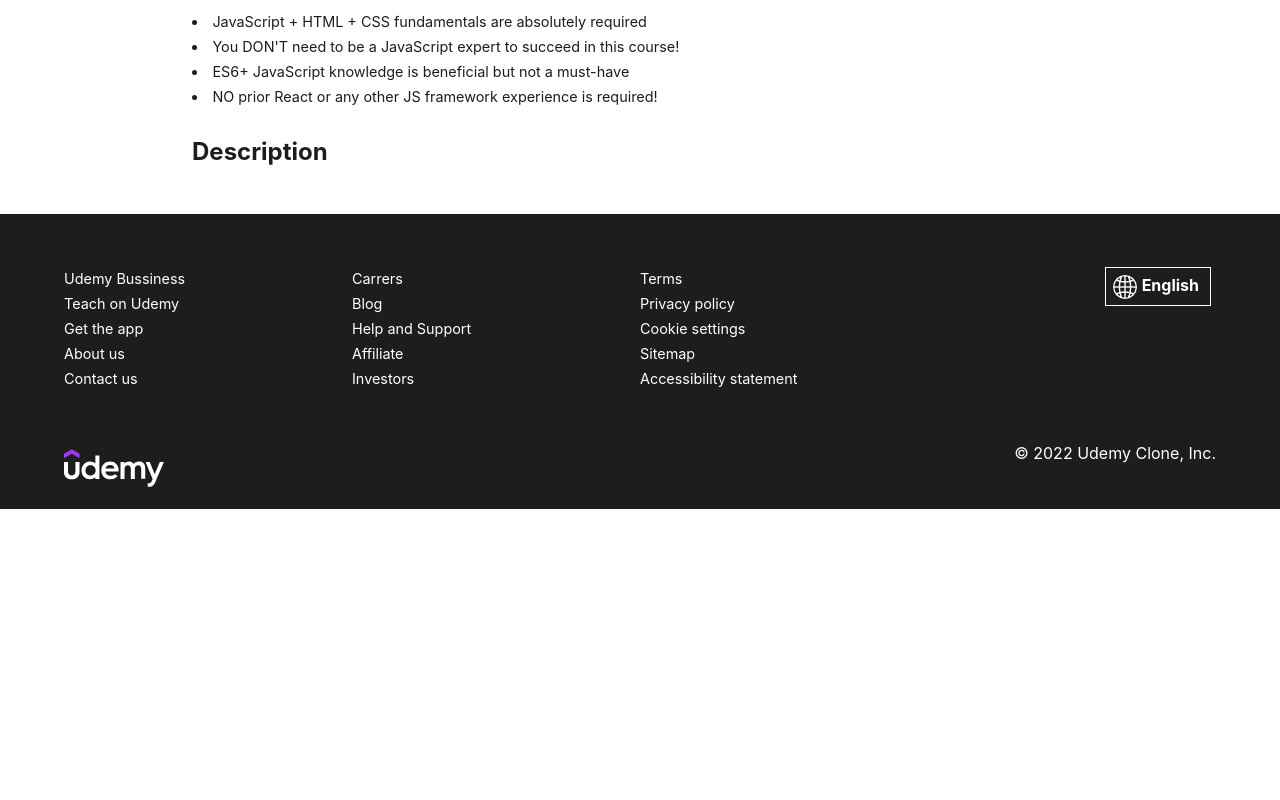
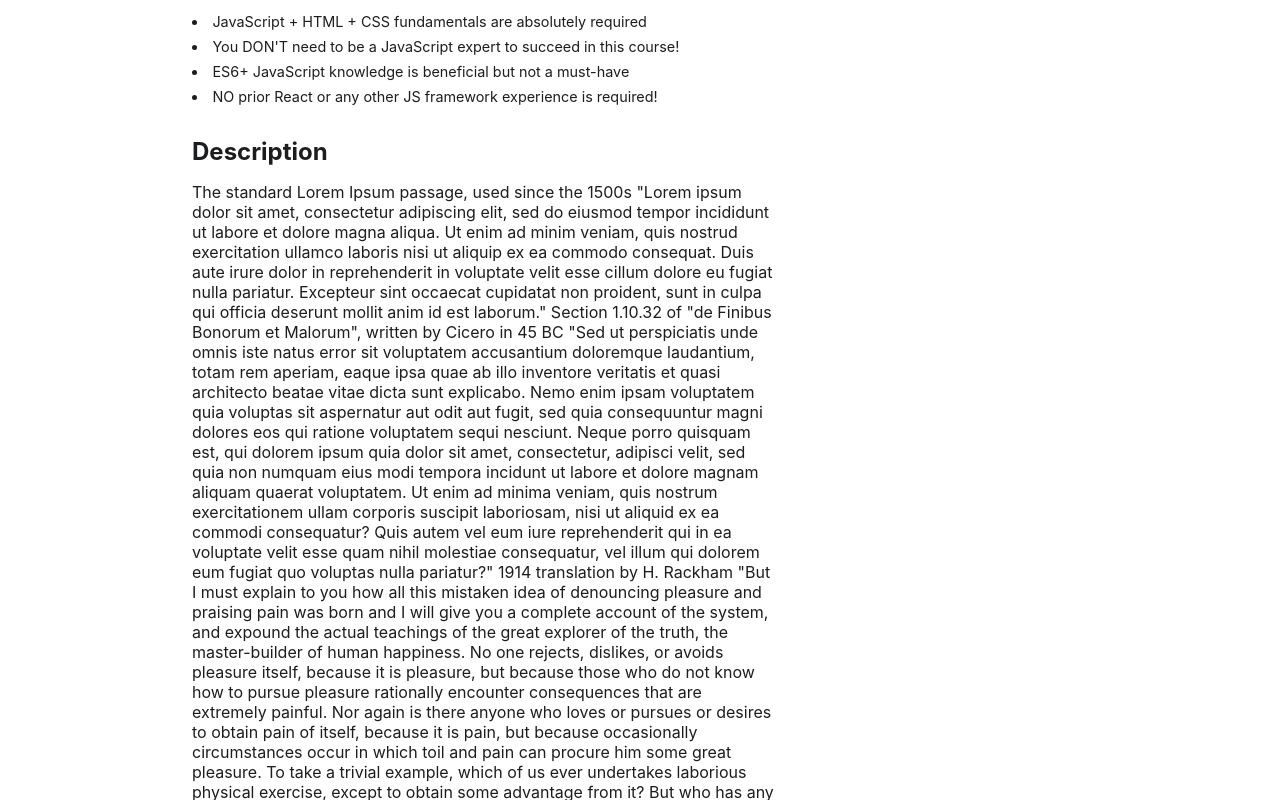
Before and after one commit to koushil-mankali/udemy-clone-frontend, a React (Vite) app: page /course/python in a window 1280 px wide. Shown: the part 680-1480 px from the top of the page. Before the commit the page ends 1189 px from the top, so only its background shows below. Built offline with nearby package versions, Linux system fonts and the light colour scheme.

Commit message:
CourseDescriptionComp Comp WIP --skiped

```diff
--- /dev/null
+++ b/src/components/CourseDescriptionComp/CourseDescriptionComp.jsx
@@ -0,0 +1,15 @@
+import React from "react";
+
+import css from "./CourseDescriptionComp.module.css";
+
+const CourseDescriptionComp = (props) => {
+  const { ttl, desc } = props;
+  return (
+    <div className={css.outerDiv}>
+      <div className={css.ttl}>{ttl}</div>
+      <div className={css.bdy}>{desc}</div>
+    </div>
+  );
+};
+
+export default CourseDescriptionComp;
--- /dev/null
+++ b/src/components/CourseDescriptionComp/CourseDescriptionComp.module.css
@@ -0,0 +1,13 @@
+.outerDiv {
+  width: 100%;
+  height: auto;
+}
+
+.ttl {
+  font-size: 1.5rem;
+  font-weight: 700;
+}
+
+.bdy {
+  margin: 1rem 0;
+}
--- a/src/pages/CoursePage/CoursePage.jsx
+++ b/src/pages/CoursePage/CoursePage.jsx
@@ -5,6 +5,7 @@
 import TextPointsNoter from "../../components/TextPointsNoter/TextPointsNoter";
 import CourseIncludesCard from "../../components/Cards/CourseIncludesCard/CourseIncludesCard";
 import CourseReqComp from "../../components/CourseReqComp/CourseReqComp";
+import CourseDescriptionComp from "../../components/CourseDescriptionComp/CourseDescriptionComp";
 
 import playIcon from "/icons/play-button.png";
 import articleIcon from "/icons/application.png";
@@ -186,7 +187,20 @@
     ],
   };
 
-  const desc = "";
+  const desc = `The standard Lorem Ipsum passage, used since the 1500s
+  "Lorem ipsum dolor sit amet, consectetur adipiscing elit, sed do eiusmod tempor incididunt ut labore et dolore magna aliqua. Ut enim ad minim veniam, quis nostrud exercitation ullamco laboris nisi ut aliquip ex ea commodo consequat. Duis aute irure dolor in reprehenderit in voluptate velit esse cillum dolore eu fugiat nulla pariatur. Excepteur sint occaecat cupidatat non proident, sunt in culpa qui officia deserunt mollit anim id est laborum."
+
+  Section 1.10.32 of "de Finibus Bonorum et Malorum", written by Cicero in 45 BC
+  "Sed ut perspiciatis unde omnis iste natus error sit voluptatem accusantium doloremque laudantium, totam rem aperiam, eaque ipsa quae ab illo inventore veritatis et quasi architecto beatae vitae dicta sunt explicabo. Nemo enim ipsam voluptatem quia voluptas sit aspernatur aut odit aut fugit, sed quia consequuntur magni dolores eos qui ratione voluptatem sequi nesciunt. Neque porro quisquam est, qui dolorem ipsum quia dolor sit amet, consectetur, adipisci velit, sed quia non numquam eius modi tempora incidunt ut labore et dolore magnam aliquam quaerat voluptatem. Ut enim ad minima veniam, quis nostrum exercitationem ullam corporis suscipit laboriosam, nisi ut aliquid ex ea commodi consequatur? Quis autem vel eum iure reprehenderit qui in ea voluptate velit esse quam nihil molestiae consequatur, vel illum qui dolorem eum fugiat quo voluptas nulla pariatur?"
+
+  1914 translation by H. Rackham
+  "But I must explain to you how all this mistaken idea of denouncing pleasure and praising pain was born and I will give you a complete account of the system, and expound the actual teachings of the great explorer of the truth, the master-builder of human happiness. No one rejects, dislikes, or avoids pleasure itself, because it is pleasure, but because those who do not know how to pursue pleasure rationally encounter consequences that are extremely painful. Nor again is there anyone who loves or pursues or desires to obtain pain of itself, because it is pain, but because occasionally circumstances occur in which toil and pain can procure him some great pleasure. To take a trivial example, which of us ever undertakes laborious physical exercise, except to obtain some advantage from it? But who has any right to find fault with a man who chooses to enjoy a pleasure that has no annoying consequences, or one who avoids a pain that produces no resultant pleasure?"
+
+  Section 1.10.33 of "de Finibus Bonorum et Malorum", written by Cicero in 45 BC
+  "At vero eos et accusamus et iusto odio dignissimos ducimus qui blanditiis praesentium voluptatum deleniti atque corrupti quos dolores et quas molestias excepturi sint occaecati cupiditate non provident, similique sunt in culpa qui officia deserunt mollitia animi, id est laborum et dolorum fuga. Et harum quidem rerum facilis est et expedita distinctio. Nam libero tempore, cum soluta nobis est eligendi optio cumque nihil impedit quo minus id quod maxime placeat facere possimus, omnis voluptas assumenda est, omnis dolor repellendus. Temporibus autem quibusdam et aut officiis debitis aut rerum necessitatibus saepe eveniet ut et voluptates repudiandae sint et molestiae non recusandae. Itaque earum rerum hic tenetur a sapiente delectus, ut aut reiciendis voluptatibus maiores alias consequatur aut perferendis doloribus asperiores repellat."
+
+  1914 translation by H. Rackham
+  "On the other hand, we denounce with righteous indignation and dislike men who are so beguiled and demoralized by the charms of pleasure of the moment, so blinded by desire, that they cannot foresee the pain and trouble that are bound to ensue; and equal blame belongs to those who fail in their duty through weakness of will, which is the same as saying through shrinking from toil and pain. These cases are perfectly simple and easy to distinguish. In a free hour, when our power of choice is untrammelled and when nothing prevents our being able to do what we like best, every pleasure is to be welcomed and every pain avoided. But in certain circumstances and owing to the claims of duty or the obligations of business it will frequently occur that pleasures have to be repudiated and annoyances accepted. The wise man therefore always holds in these matters to this principle of selection: he rejects pleasures to secure other greater pleasures, or else he endures pains to avoid worse pains."`;
 
   return (
     <>
@@ -211,8 +225,7 @@
               <CourseReqComp data={courseReq} />
             </div>
             <div className={css.boxSection}>
-              <div className={css.secTtl}>Description</div>
-              <div className={css.secBdy}></div>
+              <CourseDescriptionComp ttl="Description" desc={desc} />
             </div>
           </div>
           <div className={css.rightSidebar}></div>
--- a/src/pages/CoursePage/CoursePage.module.css
+++ b/src/pages/CoursePage/CoursePage.module.css
@@ -34,6 +34,11 @@
   flex-wrap: wrap;
 }
 
+.crseDesc {
+  font-size: 1rem;
+  text-align: left;
+}
+
 @media screen and (max-width: 1024px) {
   .bodySec {
     width: 100%;
```
